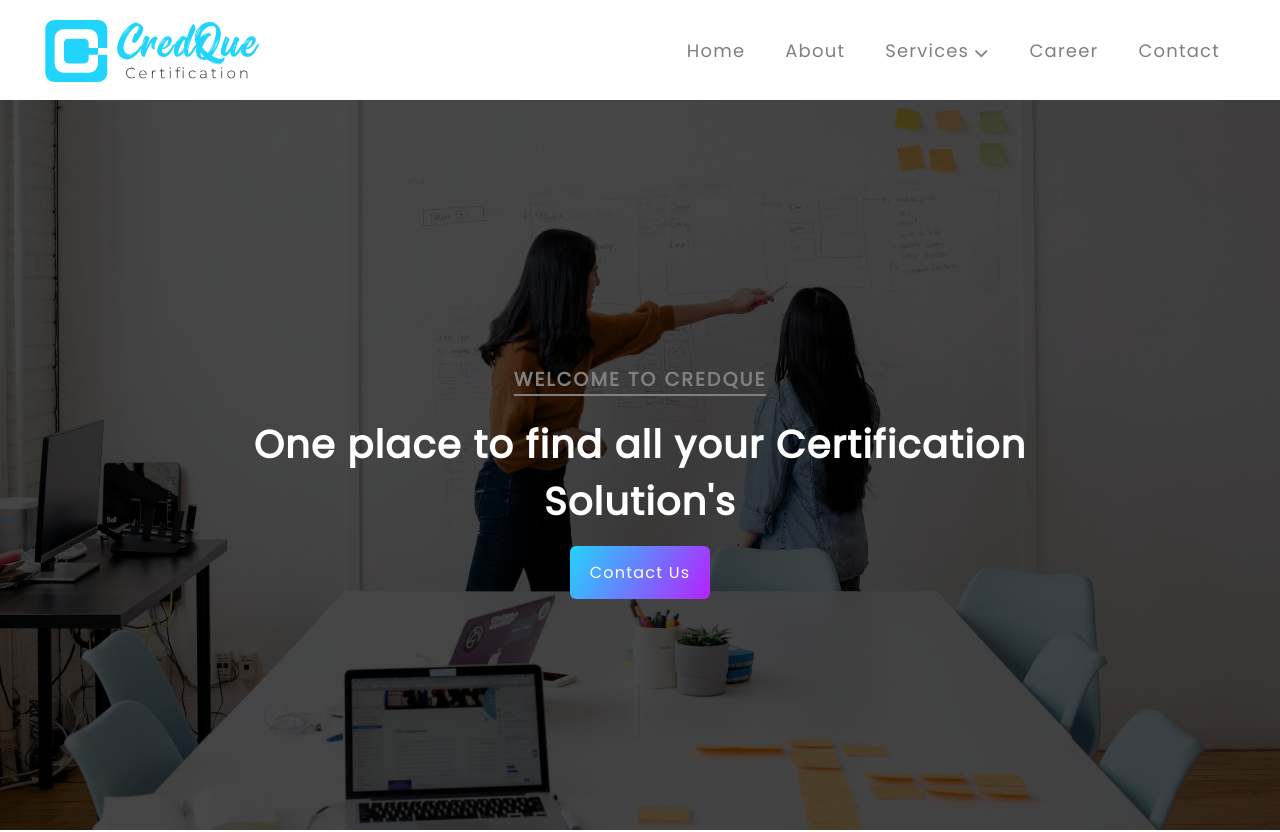
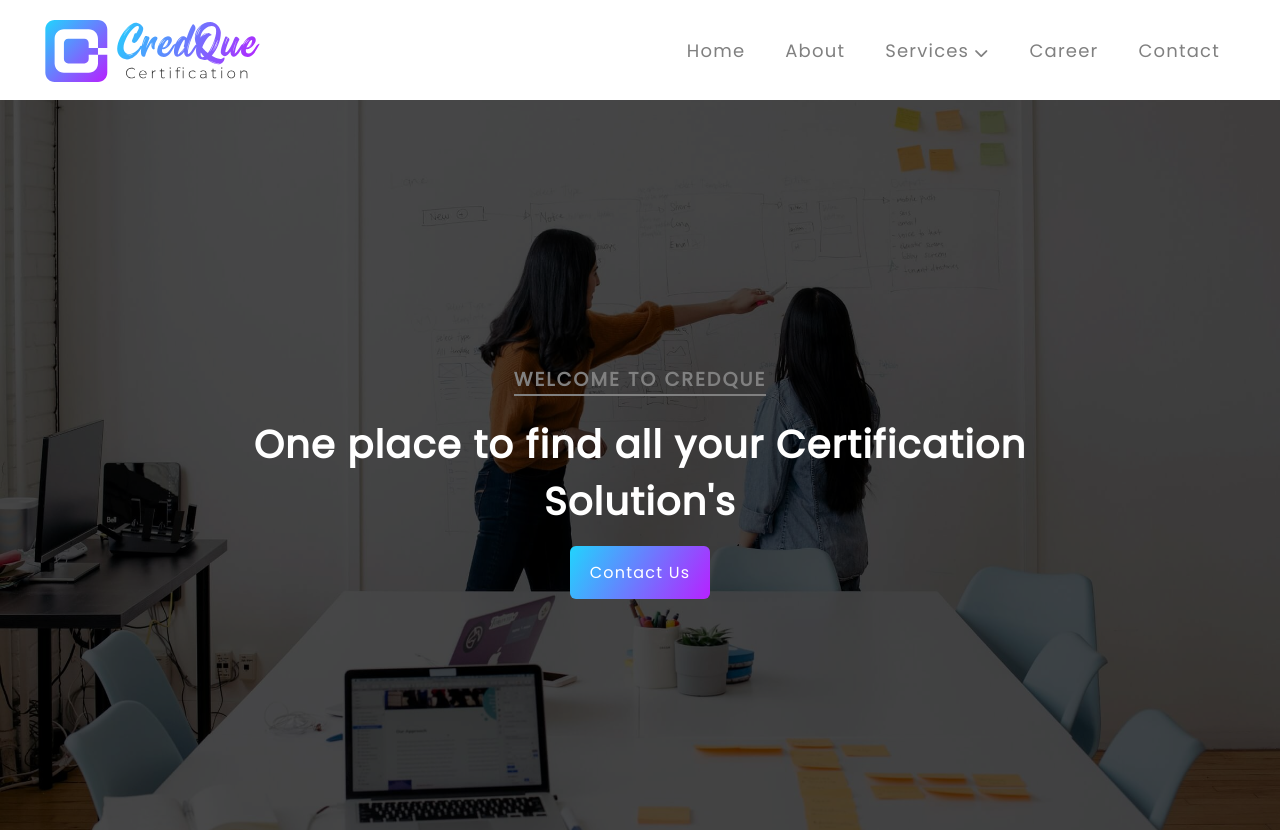
Before and after one commit to 0xShoaib/elixir-certification, a plain HTML site: page index.html in a window 1280 px wide. Shown: the top 832 px of the page. Drawn offline with nearby package versions, Linux system fonts and the light colour scheme.

Commit message:
Fixed minor issues

```diff
--- a/index.html
+++ b/index.html
@@ -83,7 +83,7 @@
                 y2="109.892"
                 gradientUnits="userSpaceOnUse"
               >
-                <stop offset="1" stop-color="#21D4FD" />
+                <stop offset="0" stop-color="#21D4FD" />
                 <stop offset="1" stop-color="#B721FF" />
               </linearGradient>
               <linearGradient
@@ -94,7 +94,7 @@
                 y2="113"
                 gradientUnits="userSpaceOnUse"
               >
-                <stop offset="1" stop-color="#21D4FD" />
+                <stop offset="0" stop-color="#21D4FD" />
                 <stop offset="1" stop-color="#B721FF" />
               </linearGradient>
             </defs>
```
